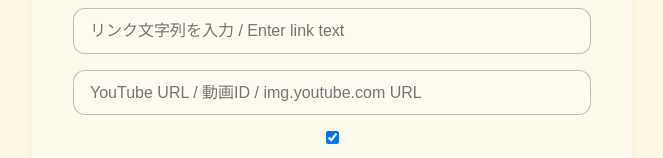
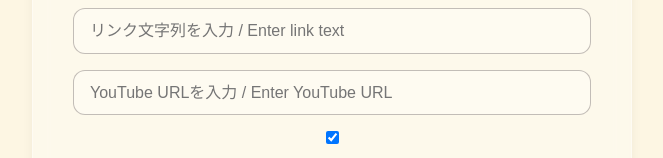
Before and after one commit to hamuzon/yt, a Next.js app: page /text in a window 1280 px wide. Shown: the part 258-416 px from the top of the page, without its empty margins (308-971 px from the left). Built offline with nearby package versions, Linux system fonts and the light colour scheme; a web font is replaced by a local one.

Commit message:
Revert markdown input placeholder text

```diff
--- a/app/text/page.tsx
+++ b/app/text/page.tsx
@@ -91,7 +91,7 @@
                     type="text"
                     value={inputUrl}
                     onChange={(e) => setInputUrl(e.target.value)}
-                    placeholder="YouTube URL / 動画ID / img.youtube.com URL"
+                    placeholder="YouTube URLを入力 / Enter YouTube URL"
                 />
             </div>
 
```
